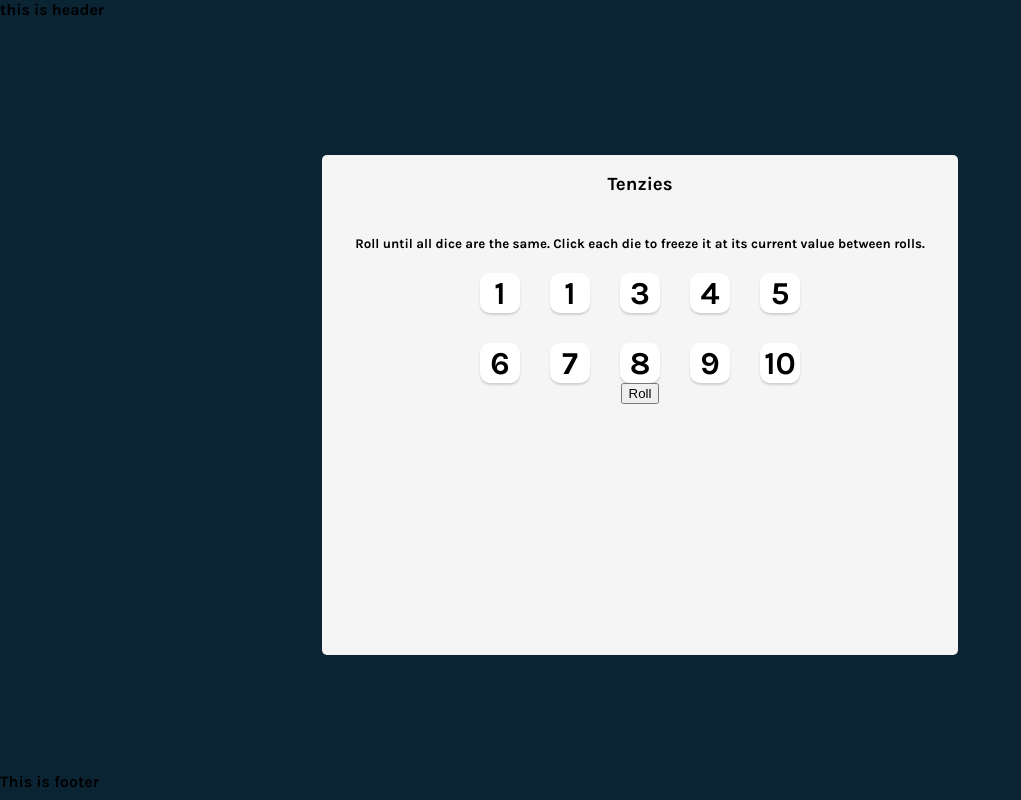
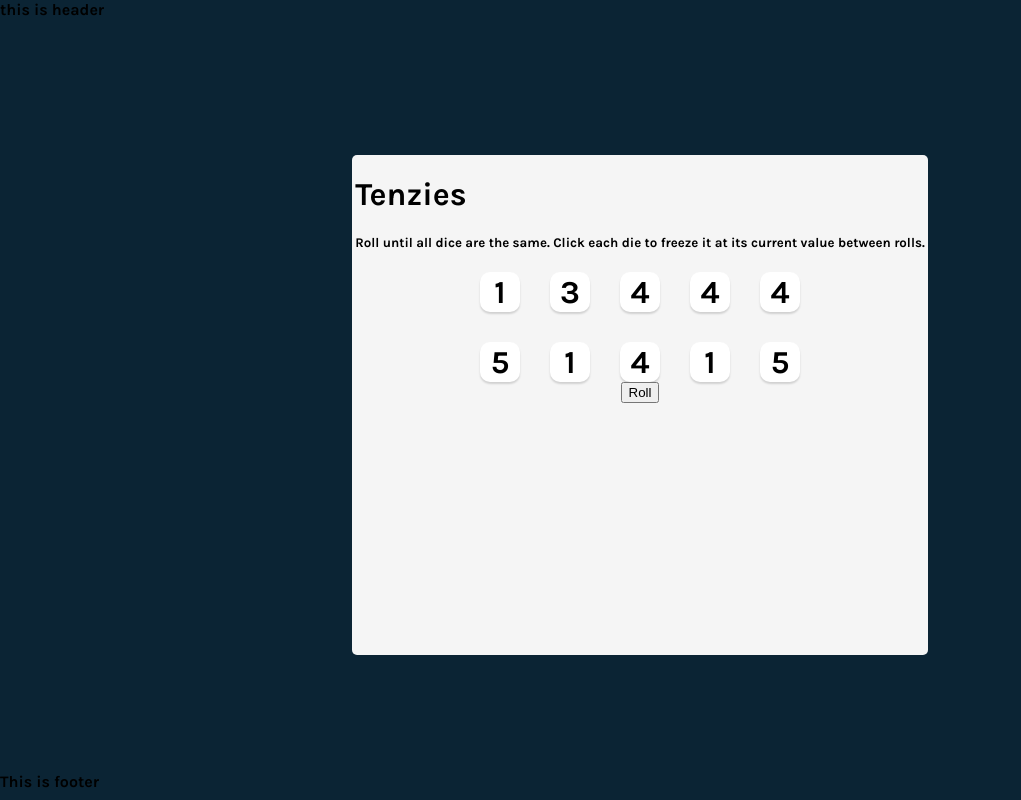
Before and after one commit to aks1489/Tenzies, a React (Vite) app: page / in a window 1280 px wide. Shown: the whole page, without its empty margins (0-1021 px from the left). Built offline with nearby package versions, Linux system fonts and the light colour scheme.

Commit message:
update: randome number to dies

```diff
--- a/src/components/Main.jsx
+++ b/src/components/Main.jsx
@@ -1,6 +1,10 @@
+import { useState } from "react";
 import Die from "./Main_Files/Die";
 
 export default function Main(){
+    const [ dies , setDies ] = useState(allNewDies());
+
+    // getting 10 randome number
     function allNewDies() {
         let num = []
         for(let i = 0; i< 10 ; i++) {
@@ -9,25 +13,23 @@ export default function Main(){
         }
         return num
     }
-    console.log(allNewDies())
+
+    // setting new 10 randome number when roll button clicked
+    function rollDies() {
+        setDies(allNewDies())
+    }
+    console.log(dies)
     return(
         <main>
             <div className="mainContainer">
-                <h3>Tenzies</h3>
-                <h5>Roll until all dice are the same. Click each die to freeze it at its current value between rolls.</h5>
+                <div className="box-heading">
+                    <h1>Tenzies</h1>
+                    <h5>Roll until all dice are the same. Click each die to freeze it at its current value between rolls.</h5>
+                </div>
                 <div className="box-container">
-                    <Die value="1" />
-                    <Die value="1" />
-                    <Die value="3" />
-                    <Die value="4" />
-                    <Die value="5" />
-                    <Die value="6" />
-                    <Die value="7" />
-                    <Die value="8" />
-                    <Die value="9" />
-                    <Die value="10" />
+                    {dies.map(die => <Die value={die} />)}
                 </div>
-                <button className="roll">Roll</button>
+                <button className="roll-dies" onClick={rollDies}>Roll</button>
             </div>
         </main>
     )
```
